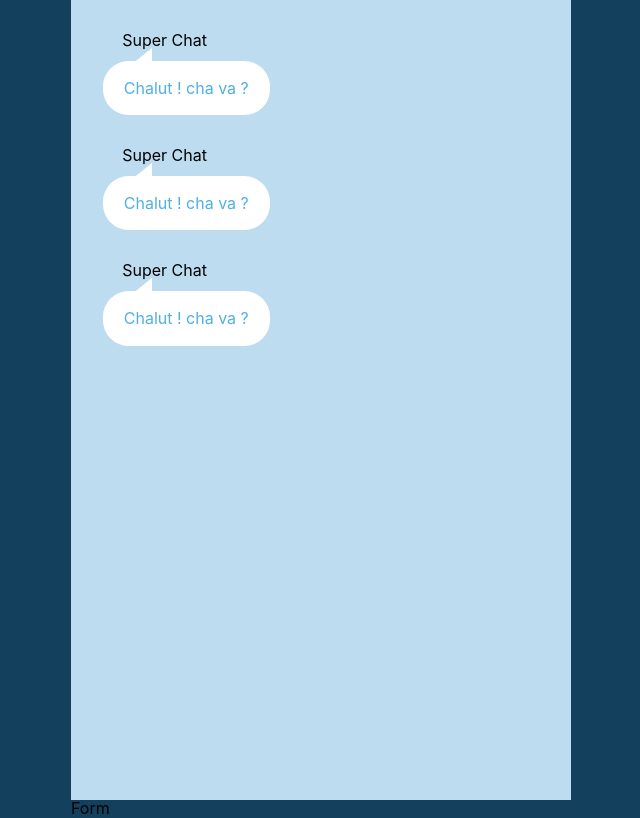
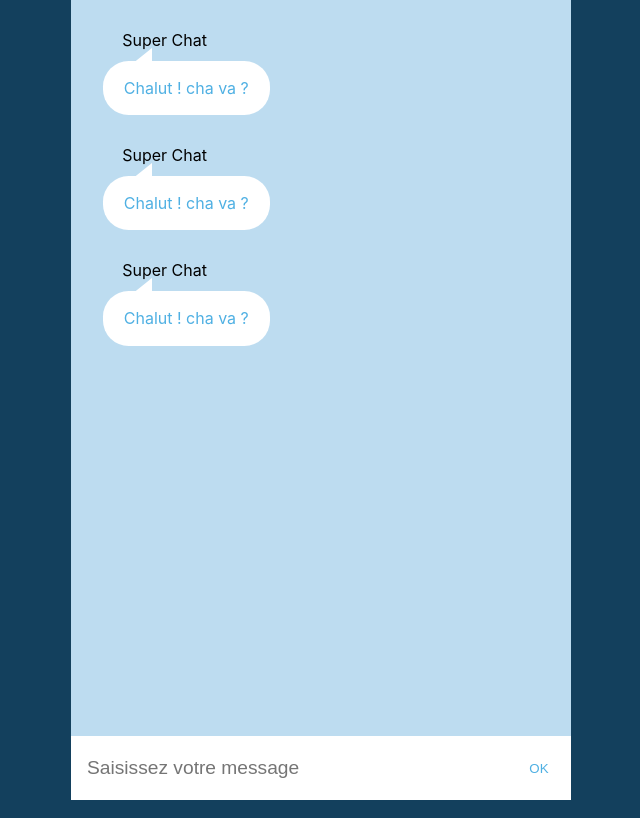
Before and after one commit to Thomas-Bezille/Spe-React-chatroom, a React (Vite) app: page / in a window 1280 px wide. Shown: the whole page, without its empty margins (319-959 px from the left). Built offline with nearby package versions, Linux system fonts and the light colour scheme.

Commit message:
Création statique des composants de Form

```diff
--- a/src/components/App/App.jsx
+++ b/src/components/App/App.jsx
@@ -1,3 +1,4 @@
+import Form from '../Form/Form';
 import Messages from '../Messages/Messages';
 
 import './App.scss';
@@ -6,7 +7,7 @@ function App() {
   return (
     <div className="App">
       <Messages />
-      <div>Form</div>
+      <Form />
     </div>
   );
 }
--- a/src/components/App/App.scss
+++ b/src/components/App/App.scss
@@ -5,4 +5,6 @@
   width: 500px;
   margin: 0 auto;
   height: 100vh;
+
+  position: relative;
 }
--- /dev/null
+++ b/src/components/Form/Form.jsx
@@ -0,0 +1,18 @@
+import './Form.scss';
+
+const Form = () => {
+  return (
+    <form className="form">
+      <input
+        type="text"
+        className="form-input"
+        placeholder="Saisissez votre message"
+      />
+      <button type="submit" className="form-submit">
+        OK
+      </button>
+    </form>
+  );
+};
+
+export default Form;
--- /dev/null
+++ b/src/components/Form/Form.scss
@@ -0,0 +1,27 @@
+@use 'src/styles/variables' as v;
+
+.form {
+  position: absolute;
+  bottom: 0;
+  left: 0;
+  right: 0;
+
+  .form-input {
+    height: v.$inputHeight;
+    border: none;
+    font-size: 1.2em;
+    padding: 1rem;
+    width: 100%;
+    padding-right: v.$inputHeight;
+  }
+
+  .form-submit {
+    width: v.$inputHeight;
+    height: v.$inputHeight;
+    background-color: transparent;
+    color: v.$mediumColor;
+    border: none;
+    position: absolute;
+    right: 0;
+  }
+}
```
